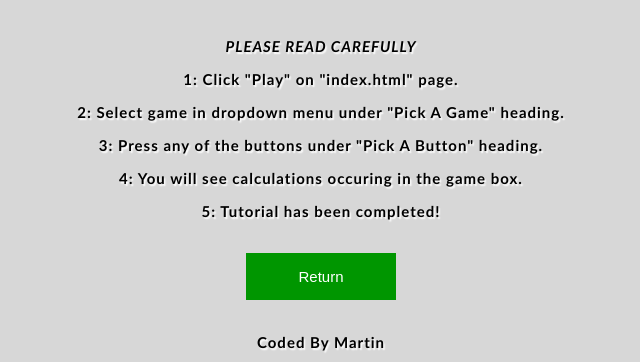
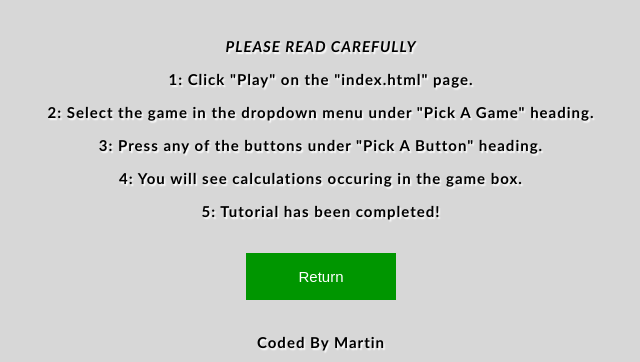
Before and after one commit to Martin-Zurek/PersonalBinaryPuzzleGame, a plain HTML site: page tutorial.html in a window 1280 px wide. Shown: the part 184-546 px from the top of the page, without its empty margins (319-959 px from the left). Drawn offline with Linux system fonts and the light colour scheme.

Commit message:
Quick Update
I apparently can't do English so I just fixed it.

```diff
--- a/tutorial.html
+++ b/tutorial.html
@@ -64,8 +64,8 @@
     <h2>Tutorial Page</h2>
     <br />
     <h3><i>PLEASE READ CAREFULLY</i></h3>
-    <h3>1: Click "Play" on "index.html" page.</h3>
-    <h3>2: Select game in dropdown menu under "Pick A Game" heading.</h3>
+    <h3>1: Click "Play" on the "index.html" page.</h3>
+    <h3>2: Select the game in the dropdown menu under "Pick A Game" heading.</h3>
     <h3>3: Press any of the buttons under "Pick A Button" heading.</h3>
     <h3>4: You will see calculations occuring in the game box.</h3>
     <h3>5: Tutorial has been completed!</h3>
```
